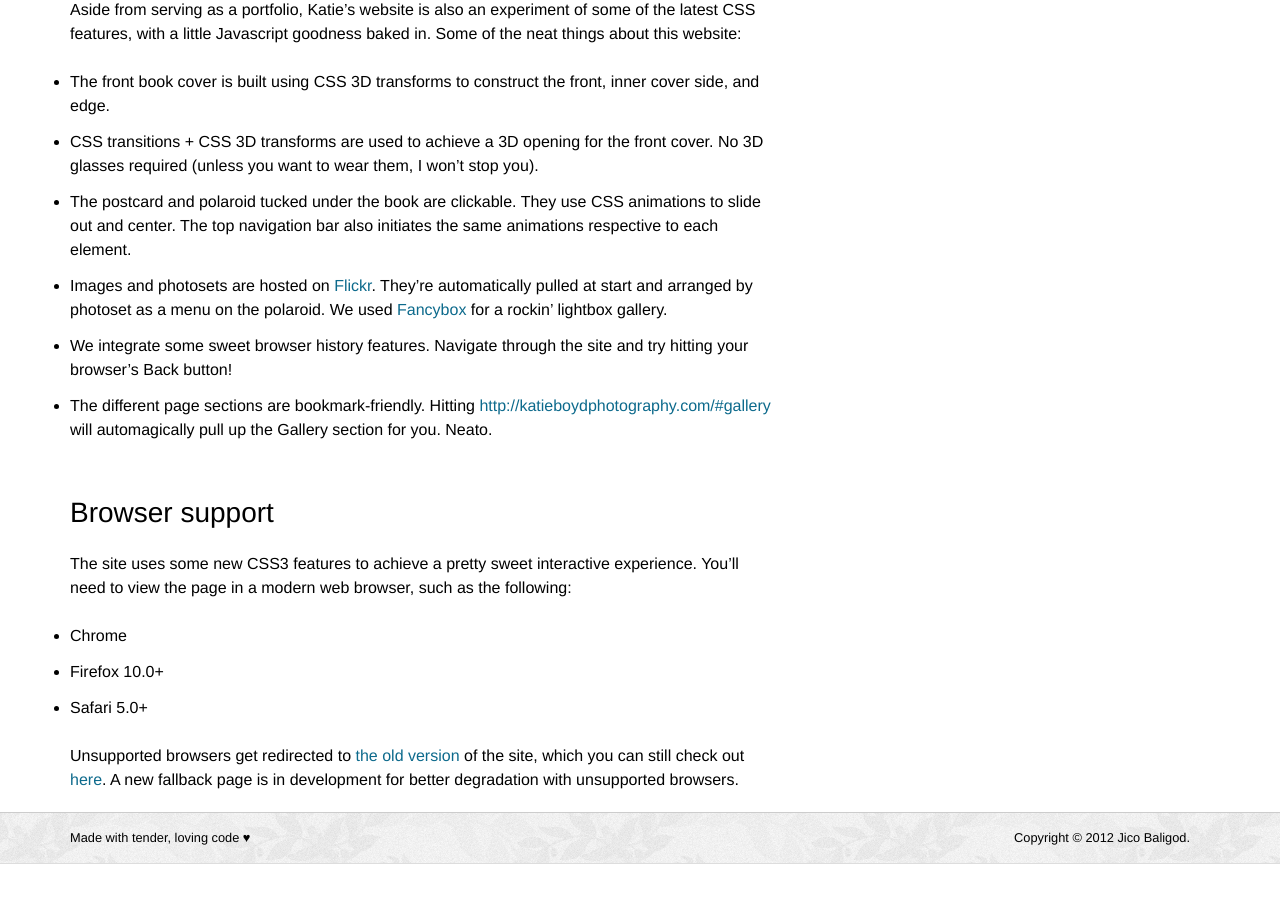
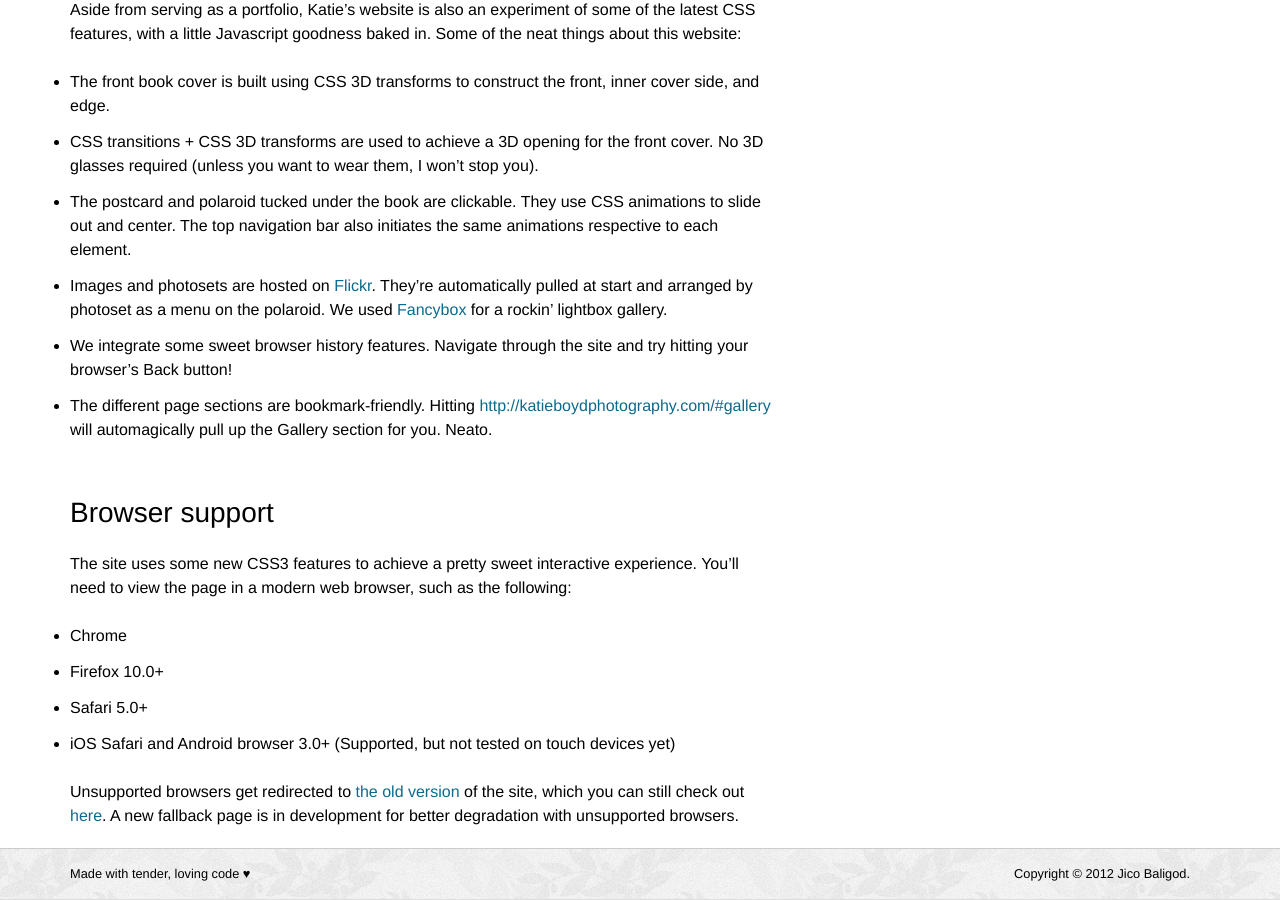
Before and after one commit to jico/baligod.com, a Jekyll site: the page built from _posts/2012-04-15-katie-boyd-photography.md, in a window 1280 px wide and 900 px high, scrolled down 1155 px. Built offline with Jekyll 4.4.1, drawn with Linux system fonts in a browser that asks for light colours; nearby versions of some CDN libraries; Markdown is read by kramdown in place of the engine named in the settings; comment, search, counter and statistics services are not loaded; before the commit the page ends 2019 px from its top, so only the background shows below that.

Commit message:
mobile browser support

```diff
--- a/_posts/2012-04-15-katie-boyd-photography.md
+++ b/_posts/2012-04-15-katie-boyd-photography.md
@@ -39,5 +39,6 @@ The site uses some new CSS3 features to achieve a pretty sweet interactive exper
 * Chrome
 * Firefox 10.0+
 * Safari 5.0+
+* iOS Safari and Android browser 3.0+ (Supported, but not tested on touch devices yet)
 
 Unsupported browsers get redirected to [the old version](/posts/katie-boyd-photography-v1) of the site, which you can still check out [here](http://katieboydphotography.com/v1). A new fallback page is in development for better degradation with unsupported browsers.
```
